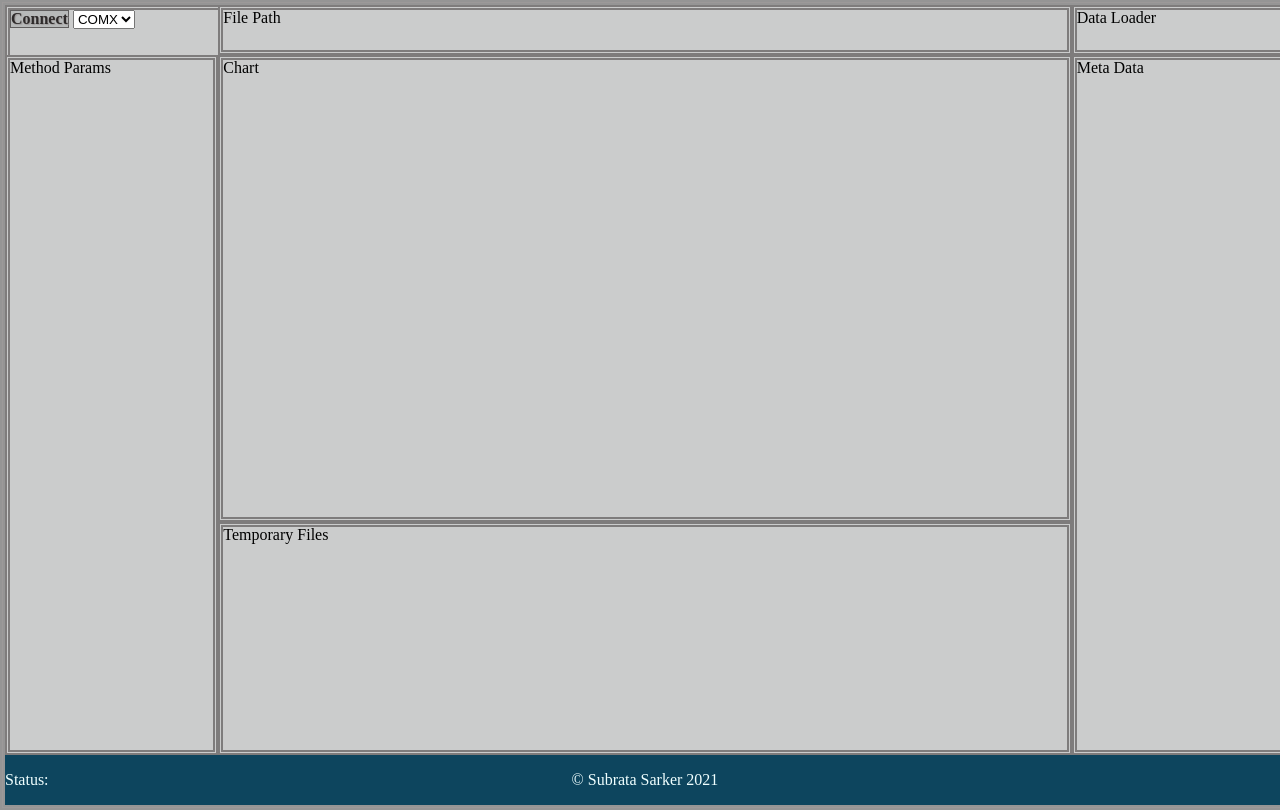
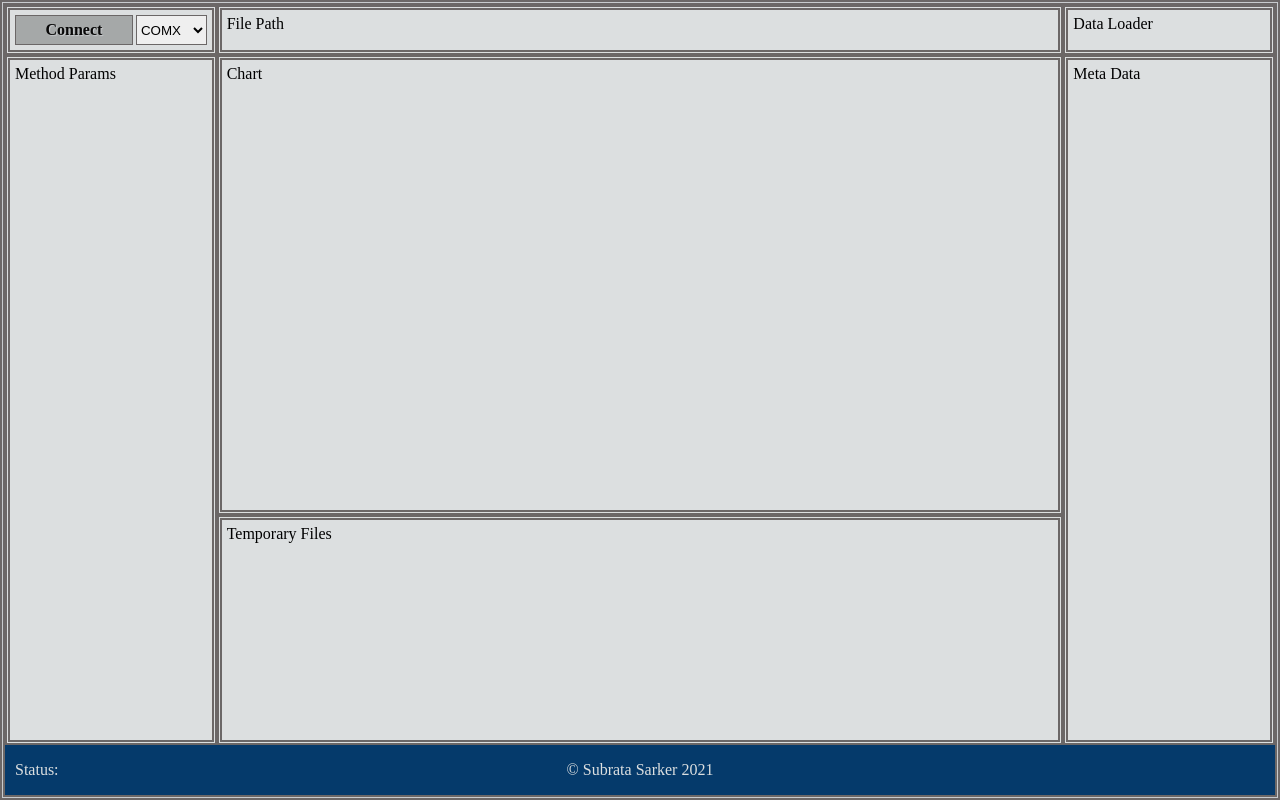
Before and after one commit to picklu/css-grid, a website: page index.html in a window 1280 px wide. Drawn offline with Linux system fonts and the light colour scheme.

Commit message:
Style serial-comm

```diff
--- a/sass/_layout.scss
+++ b/sass/_layout.scss
@@ -77,8 +77,6 @@
 
 
 .footer {
-    background-color: rgb(13, 69, 94);
-    color: azure;
     grid-area: ftr;
     display: grid;
     grid-template-columns: repeat(4, 1fr);
--- a/sass/main.scss
+++ b/sass/main.scss
@@ -4,61 +4,55 @@
 @import "reset";
 @import "layout";
 
+
 .grid {
-    background-color:#9c9999;
-    border: 5px double #959595;
+    background-color: $grey-tertiary;
+    border: $border-width-primary double $grey-primary;
 
     &__cell {
-        background-color: #cbcccc;
-        border: 5px double #7e7c7c;
+        background-color: $white-primary;
+        border: $border-width-primary double $grey-primary;
+        padding: $padding-secondary;
+    }
 
-    }
-}
-
-
-.serial-comm {
-    height: 100%;
-    width: 100%;
-
-    &__connection {
-        height: 100%;
-        width: 100%;
-        padding: 5px;
+    .serial-comm,
+    .method-param {
         display: grid;
-        grid-column-gap: 2px;
-        grid-row-gap: 2px;
-        grid-template-columns: 3fr 1fr;
-        justify-content: center;
-        align-items: center;
-
-        &--btn,
-        &--options {
-            padding: 5px;
-            display: inline-block;
-            height: inherit;
-            width: 100%;
-        }
+        grid-template-columns: 5fr 3fr;
+        grid-column-gap: $border-width-secondary;
     }
 }
 
 .btn {
     outline: none;
-    background-color: #b7b9b9;
-    border: 1px solid  #5f5d5d;
-    color: #2e2a2a;
+    background-color: $grey-secondary;
+    color: $black-primary;
     font-weight: 600;
-    text-shadow: 1px 1px 1px #9c9999;
+    text-shadow: 1px 1px 1px $grey-tertiary;
+}
+
+.btn,
+.options {
+    border: $border-width-tertiary solid  $grey-primary;
+
 }
 
 .btn:hover {
-    background-color: #cbcccc;
+    background-color: $grey-tertiary;
   }
 
   .btn:active {
-    box-shadow: 1px 1px 1px #959595;
+    box-shadow: 1px 1px 1px $grey-tertiary;
   }
 
   .btn:disabled {
-    color: #e71717;
-    text-shadow: 1px 1px 1px #2b2a2a;
+    color: $red-primary;
+    text-shadow: 1px 1px 1px $green-primary;
   }
+
+
+.footer {
+    background-color: $blue-primary;
+    color: $white-primary;
+    padding: 0 $padding-primary;
+}
```
Also changed, not shown: css/style.css.
